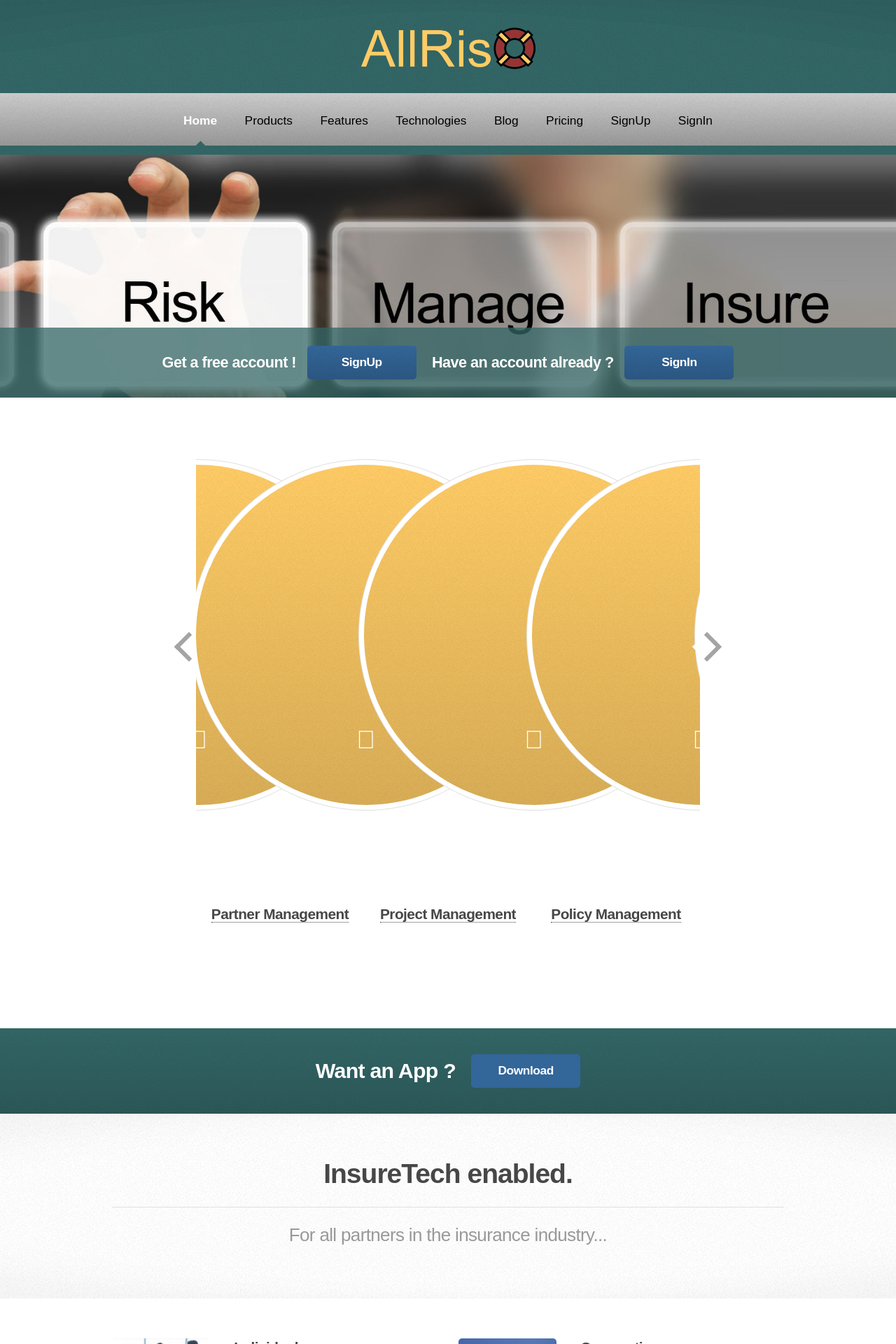
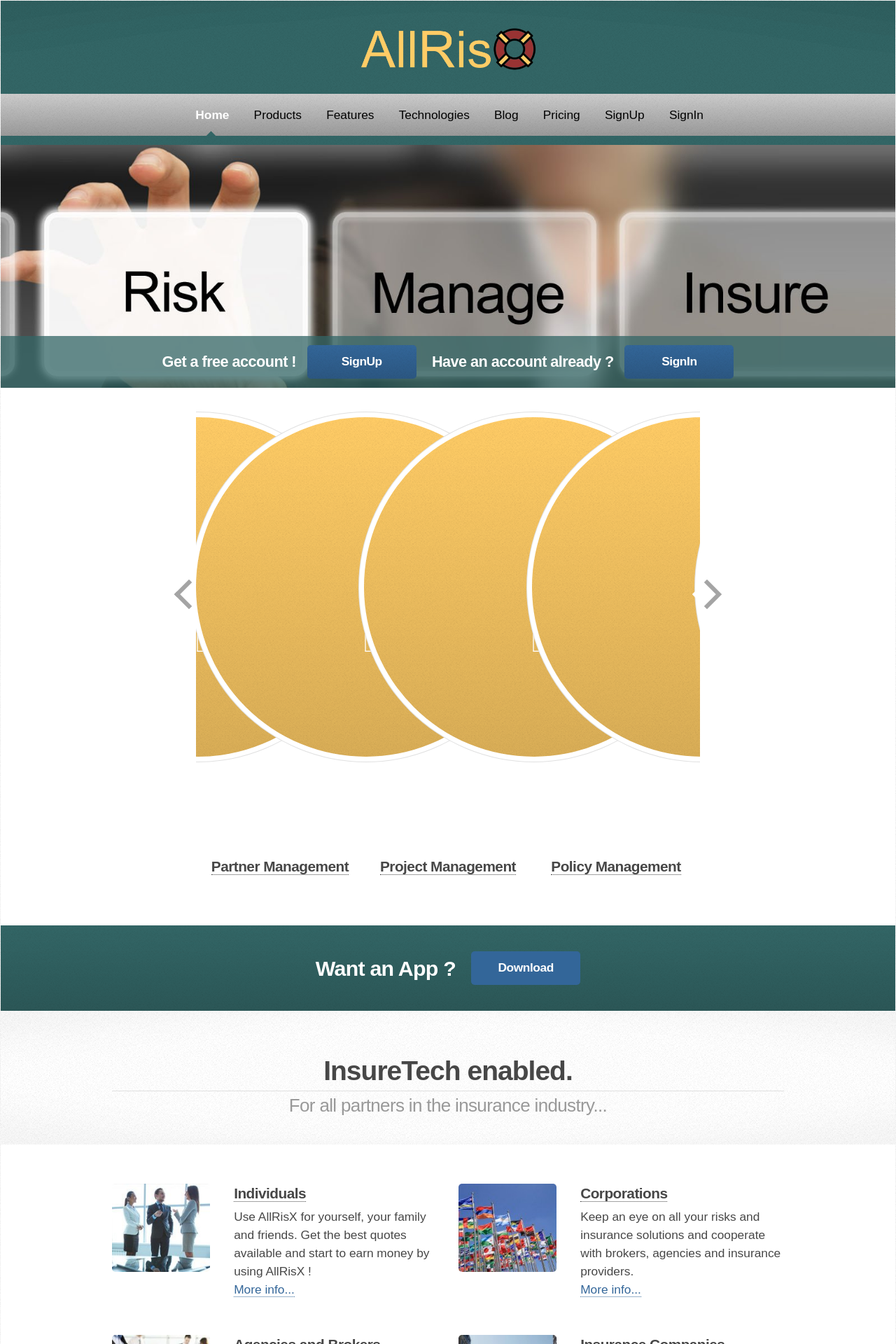
Before and after one commit to alljustincase/allrisx.com, a Jekyll site: the page built from index.html, in a window 1280 px wide. Shown: the top 1920 px of the page at 70% size. Built offline with Jekyll 4.4.1, drawn with Linux system fonts in a browser that asks for light colours; nearby versions of some CDN libraries; library files that are not in the unit come from our copies.

Commit message:
Updated 5 files via CloudCannon

```diff
--- a/assets/css/slide/slick.css
+++ b/assets/css/slide/slick.css
@@ -26,7 +26,7 @@
     overflow: hidden;
 
     margin: 0;
-    padding-top: 10px;
+    padding-top: 20px;
 }
 .slick-list:focus
 {
--- a/assets/css/style-mobile.css
+++ b/assets/css/style-mobile.css
@@ -38,7 +38,7 @@
 
 		header.major p {
 			top: 0;
-			margin-top: 1.25em;
+			margin-top: 0.5em;
 			font-size: 1em;
 		}
 
@@ -80,10 +80,10 @@
 /* Wrapper */
 
 	.wrapper {
-		padding: 2em 0 1px 0;
+		padding: 1em 0;
 	}
 
 
 	.wrapper-slide{
-		padding: 2em 0 !important;
+		padding: 1em 0 1.25em 0 !important;
 	}
--- a/assets/css/style.css
+++ b/assets/css/style.css
@@ -4,16 +4,15 @@
 	Free for personal and commercial use under the CCA 3.0 license (html5up.net/license)
 */
 /* Basic */
-html *
-{
+html *{
    font-family: Arial !important;
-
 }
 
 
 	body,
 	#skel-layers-wrapper {
 		background: #f7f7f7 url("images/bg01.png");
+		color: #474747;
 	}
 
 	.signin-background{
@@ -49,13 +48,18 @@
 		animation: none !important;
 	}
 
-	body, input, select, textarea {
+	body,input, select, textarea {
 		color: #474747;
-		/*font-family: 'Source Sans Pro', sans-serif;*/
 		font-size: 16pt;
 		font-weight: 300;
 		line-height: 1.65em;
 	}
+
+
+	body{
+		border: 1px solid transparent;
+	}
+
 
 	a {
 		-moz-transition: color 0.2s ease-in-out, border-color 0.2s ease-in-out, opacity 0.2s ease-in-out;
@@ -85,6 +89,12 @@
 		margin: 0 0 2em 0;
 	}
 
+
+	ul.links{
+		margin-bottom: 0;
+	}
+
+
 	h1, h2, h3, h4, h5, h6 {
 		color: inherit;
 		font-weight: 600;
@@ -109,6 +119,10 @@
 
 	h2.border-bottom{
 		border-bottom: 1px solid Silver;
+	}
+
+	h2.content-title{
+		margin-bottom: 0.5em;
 	}
 
 
@@ -150,6 +164,20 @@
 		text-align: center;
 	}
 
+	.reset-margin{
+		margin: 0;
+	}
+
+
+	.reset-padding{
+		padding: 0;
+	}
+
+
+	.margin-bottom-one-em{
+		margin-bottom: 1em;
+	}
+
 	header p {
 		color: #999999;
 		font-size: 1.25em;
@@ -158,9 +186,11 @@
 		margin-bottom: 2.25em;
 	}
 
+
+
 	header.major {
 		text-align: center;
-		margin: 0 0 2em 0;
+		/*margin: 0 0 2em 0;*/
 	}
 
 
@@ -176,12 +206,18 @@
 		header.major p {
 			position: relative;
 			border-top: solid 1px #e0e0e0;
-			padding: 1em 0 0 0;
+			padding: 0.25em 0 0 0; /*replace 1em*/
 			margin: 0;
 			top: -1em;
 			font-size: 1.5em;
 			letter-spacing: -0.025em;
 		}
+
+	header.center-text-header-with-margin-bottom{
+		text-align: center;
+		margin-bottom: 1em;
+	}
+
 
 	footer {
 		margin: 0 0 3em 0;
@@ -282,7 +318,7 @@
 		.image.left {
 			display: block;
 			float: left;
-			margin: 0 2em 2em 0;
+			margin: 0 1.25em 1.25em 0; /*replace margin: 0 2em 2em 0;*/
 			position: relative;
 			top: 0.25em;
 		}
@@ -372,7 +408,7 @@
 			line-height: 7em;
 			box-shadow: 0 0 0 7px white, 0 0 0 8px #e0e0e0;
 			margin: 0 0 2em 0;
-			padding: 2em;
+			padding: 1em 1em 1.25em 1.25em;
 		}
 
 			.icon.major:before {
@@ -618,7 +654,7 @@
 
 	.box.post {
 		position: relative;
-		margin: 0 0 2em 0;
+		margin: 0 0 1em 0;
 	}
 
 		.box.post:after {
@@ -640,11 +676,11 @@
 			margin: 0;
 		}
 
+
 /* Header */
-
 	#header {
 		text-align: center;
-		padding: 3em 0 0 0;
+		padding: 1em 0 0 0;
 		background-color: #336666;
 		background-image: url("images/bg02.png"), url("images/bg02.png"), url("images/bg01.png");
 		background-position: top left,					top left,					top left;
@@ -653,7 +689,7 @@
 	}
 
 		#header h1 {
-			padding: 0 0 2.75em 0;
+			padding: 0 0 1em 0;
 			margin: 0;
 		}
 
@@ -724,7 +760,7 @@
 					text-decoration: none;
 					border: 0;
 					display: inline-block;
-					padding: 1.5em 0.5em 1.35em 0.5em;
+					padding: 1em 0.25em 1em 0.5em
 				}
 
 				#nav > ul > li:first-child {
@@ -812,6 +848,7 @@
 			height: auto;
 		}
 
+
 		/*https://stackoverflow.com/questions/6509106/is-there-a-way-to-break-a-list-into-columns*/
 		.dropotron.level-0.two-columns {
 		    -moz-column-count: 2;
@@ -883,7 +920,7 @@
 			background: #336666;
 			background: rgba(51, 102, 102, 0.75);
 			color: #fff;
-			padding: 1.5em 0;
+			padding: 0.75em 0;
 		}
 
 			#banner header h2 {
@@ -925,22 +962,27 @@
 
 /* breadcrumb */
 .breadcrumb{
-	margin: 0.7em 0;
+	margin: 0.5em 0 0.5em 0 !important;
 }
 
 
 /* Wrapper */
 
 	.wrapper {
-		padding: 5em 0 3em 0;
+		padding: 1em 0 1.25em 0; /*5em 0 3em 0;*/
 	}
 
 	.wrapper-custom-top-padding {
-		padding: 2em 0 3em 0;
+		padding: 1em 0;
+	}
+
+
+	.wrapper-content{
+		padding: 0.5em 0;
 	}
 
 	.wrapper-slide{
-		padding: 5em 0 !important;
+		padding: 1.25em 0 0.5em 0 !important;
 	}
 
 		.wrapper.style1 {
@@ -980,11 +1022,20 @@
 			background-color: #336666;
 		}
 
+
+/*begin: three-img-post*/
+section#content-three-img-post1 > p,
+section#content-three-img-post2 > p,
+section#content-three-img-post3 > p{
+	margin:0;
+}
+/*end:  three-img-post*/
+
+
 /* CTA */
 
 	#cta {
 		text-align: center;
-		padding: 3.5em 0;
 	}
 
 		#cta header h2 {
@@ -1001,7 +1052,7 @@
 /* Footer */
 
 	#footer {
-		padding: 4em 0 8em 0;
+		padding: 0.75em 0 0 0;
 	}
 
 		#footer section#custom-narrow-footer-width{
@@ -1019,7 +1070,7 @@
 			}
 
 		#footer .container {
-			margin-bottom: 4em;
+			margin-bottom: 0;
 		}
 
 		#footer .icons {
@@ -1036,8 +1087,8 @@
 				}
 
 		#footer .copyright {
-			color: #999999;
-			margin-top: 1.5em;
+			/*font-color: #999999;*/
+			margin-top: 0.5em; /* replace 1.5em*/
 			text-align: center;
 			font-size: 0.9em;
 		}
```
Also changed, not shown: assets/css/style-mobilep.css (+14 -7 lines), assets/css/style-narrower.css (+16 -7 lines).
